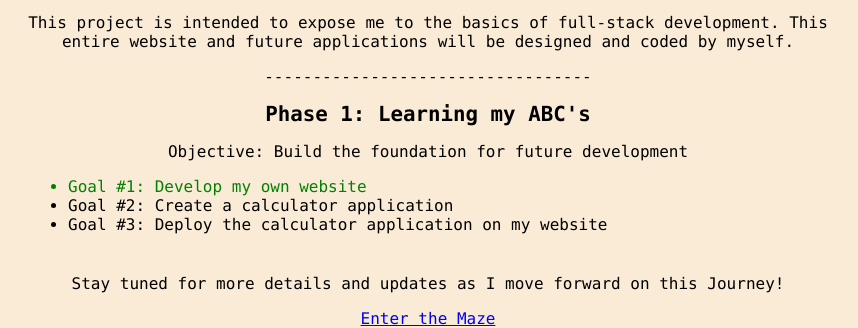
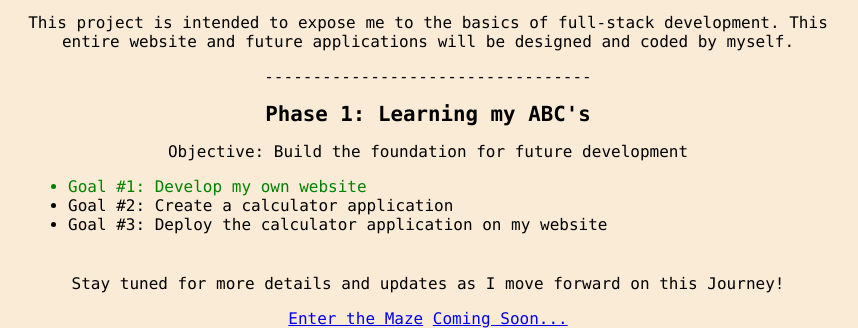
Before and after one commit to Flyinflynn/flyinflynn.github.io, a plain HTML site: page index.html in a window 1280 px wide. Shown: the part 486-814 px from the top of the page, without its empty margins (212-1070 px from the left). Drawn offline with Linux system fonts and the light colour scheme.

Commit message:
Update index.html

```diff
--- a/index.html
+++ b/index.html
@@ -49,6 +49,7 @@
             </div>
             <p style="margin-top: 40px;">Stay tuned for more details and updates as I move forward on this Journey!</p>
             <a href="Maze.html">Enter the Maze</a>
+             <a href="Enhanced_Maze.html">Coming Soon...</a>
         </div>
 
 </body>
```
